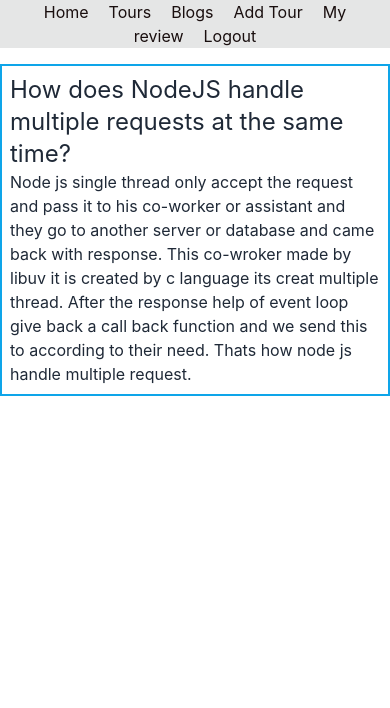
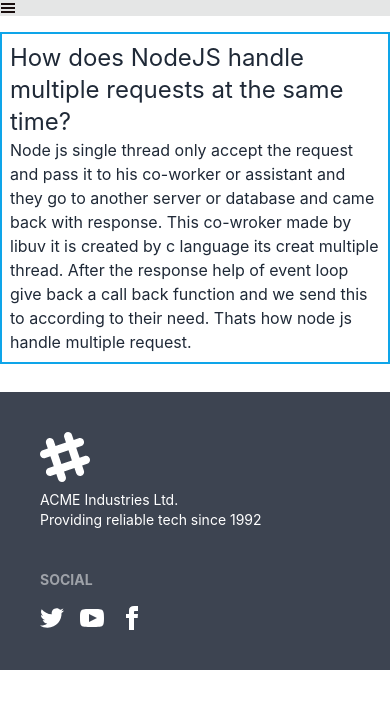
Before and after one commit to sou2000s/service-website-client, a React (Create React App) app: page /blogs in a window 390 px wide. Shown: the top 708 px of the page. Built offline with nearby package versions, Linux system fonts and the light colour scheme; no server answers; sample sign-in values are in the browser's storage.

Commit message:
responsive nav bar adeded

```diff
--- a/src/components/AddTour/AddTour.js
+++ b/src/components/AddTour/AddTour.js
@@ -1,6 +1,7 @@
 import React from 'react';
 import toast from 'react-hot-toast';
 import useTitle from '../../hooks/useTitle';
+import Footer from '../Footer/Footer';
 
 const AddTour = () => {
  useTitle('AddTour')
@@ -43,7 +44,7 @@
     return (
         <div className='text-center mt-10'>
               <h1 className='text-4xl mb-10'>Add Tour</h1>
-             <form onSubmit={handleAddTour} className="">
+             <form onSubmit={handleAddTour} className="mb-10">
              <input type="text" name='tourName' placeholder="Tour Name"  className="input input-bordered input-primary w-full max-w-xs" />
              <br />
              <input type="text"  name='price' placeholder="price"  className="input input-bordered input-primary w-full mt-9 max-w-xs" />
@@ -60,6 +61,9 @@
 
                  <button type='submit' className='btn btn-primary mt-9'>Add tour</button>
              </form>
+
+            <Footer></Footer>
+
         </div>
     );
 };
--- a/src/components/Blogs/Blogs.js
+++ b/src/components/Blogs/Blogs.js
@@ -1,5 +1,6 @@
 import React from 'react';
 import useTitle from '../../hooks/useTitle';
+import Footer from '../Footer/Footer';
 
 const Blogs = () => {
     useTitle('Blogs')
@@ -17,6 +18,8 @@
 
           </div>
 
+
+         <Footer/>
         </div>
     );
 };
--- a/src/components/Card/Card.js
+++ b/src/components/Card/Card.js
@@ -5,7 +5,7 @@
 const Card = ({tour}) => {
     return (
         <div>
-            <div className="card w-72 md:ml-0 ml-6  md:w-96  bg-base-100 shadow-xl hover:scale-110 duration-500 ease-in-out">
+            <div className="card w-72 md:ml-0 ml-6 md:mt-0 mt-7 md:w-96  bg-base-100 shadow-xl hover:scale-110 duration-500 ease-in-out">
   <figure className="px-10 pt-10">
     <img src={tour.image} alt={tour.name} className="rounded-xl w-72   " />
   </figure>
--- a/src/components/Contact/Contact.js
+++ b/src/components/Contact/Contact.js
@@ -2,8 +2,16 @@
 
 const Contact = () => {
     return (
-        <div>
-
+        <div className='broder border-2 rounded-xl border-green-400 w-72 md:w-96 p-3'>
+              <h1 className='text-5xl'>Contact Me</h1>
+              <p>Feel free to ask any question and anything you want to know</p>
+            <form >
+            <input type="emial" placeholder="email" className="input mt-4 input-bordered input-success w-full max-w-xs" />
+            <br />
+            <textarea className="textarea textarea-success w-64 md:w-80 mt-4" placeholder="Message"></textarea>
+             <br />
+            <button className='btn btn-success'>Submit</button>
+            </form>
         </div>
     );
 };
--- /dev/null
+++ b/src/components/Footer/Footer.js
@@ -0,0 +1,22 @@
+import React from 'react';
+
+const Footer = () => {
+    return (
+        <footer className="footer p-10 bg-neutral text-neutral-content">
+        <div>
+          <svg width="50" height="50" viewBox="0 0 24 24" xmlns="http://www.w3.org/2000/svg" fillRule="evenodd" clipRule="evenodd" className="fill-current"><path d="M22.672 15.226l-2.432.811.841 2.515c.33 1.019-.209 2.127-1.23 2.456-1.15.325-2.148-.321-2.463-1.226l-.84-2.518-5.013 1.677.84 2.517c.391 1.203-.434 2.542-1.831 2.542-.88 0-1.601-.564-1.86-1.314l-.842-2.516-2.431.809c-1.135.328-2.145-.317-2.463-1.229-.329-1.018.211-2.127 1.231-2.456l2.432-.809-1.621-4.823-2.432.808c-1.355.384-2.558-.59-2.558-1.839 0-.817.509-1.582 1.327-1.846l2.433-.809-.842-2.515c-.33-1.02.211-2.129 1.232-2.458 1.02-.329 2.13.209 2.461 1.229l.842 2.515 5.011-1.677-.839-2.517c-.403-1.238.484-2.553 1.843-2.553.819 0 1.585.509 1.85 1.326l.841 2.517 2.431-.81c1.02-.33 2.131.211 2.461 1.229.332 1.018-.21 2.126-1.23 2.456l-2.433.809 1.622 4.823 2.433-.809c1.242-.401 2.557.484 2.557 1.838 0 .819-.51 1.583-1.328 1.847m-8.992-6.428l-5.01 1.675 1.619 4.828 5.011-1.674-1.62-4.829z"></path></svg>
+          <p>ACME Industries Ltd.<br/>Providing reliable tech since 1992</p>
+        </div>
+        <div>
+          <span className="footer-title">Social</span>
+          <div className="grid grid-flow-col gap-4">
+            <a><svg xmlns="http://www.w3.org/2000/svg" width="24" height="24" viewBox="0 0 24 24" className="fill-current"><path d="M24 4.557c-.883.392-1.832.656-2.828.775 1.017-.609 1.798-1.574 2.165-2.724-.951.564-2.005.974-3.127 1.195-.897-.957-2.178-1.555-3.594-1.555-3.179 0-5.515 2.966-4.797 6.045-4.091-.205-7.719-2.165-10.148-5.144-1.29 2.213-.669 5.108 1.523 6.574-.806-.026-1.566-.247-2.229-.616-.054 2.281 1.581 4.415 3.949 4.89-.693.188-1.452.232-2.224.084.626 1.956 2.444 3.379 4.6 3.419-2.07 1.623-4.678 2.348-7.29 2.04 2.179 1.397 4.768 2.212 7.548 2.212 9.142 0 14.307-7.721 13.995-14.646.962-.695 1.797-1.562 2.457-2.549z"></path></svg></a>
+            <a><svg xmlns="http://www.w3.org/2000/svg" width="24" height="24" viewBox="0 0 24 24" className="fill-current"><path d="M19.615 3.184c-3.604-.246-11.631-.245-15.23 0-3.897.266-4.356 2.62-4.385 8.816.029 6.185.484 8.549 4.385 8.816 3.6.245 11.626.246 15.23 0 3.897-.266 4.356-2.62 4.385-8.816-.029-6.185-.484-8.549-4.385-8.816zm-10.615 12.816v-8l8 3.993-8 4.007z"></path></svg></a>
+            <a><svg xmlns="http://www.w3.org/2000/svg" width="24" height="24" viewBox="0 0 24 24" className="fill-current"><path d="M9 8h-3v4h3v12h5v-12h3.642l.358-4h-4v-1.667c0-.955.192-1.333 1.115-1.333h2.885v-5h-3.808c-3.596 0-5.192 1.583-5.192 4.615v3.385z"></path></svg></a>
+          </div>
+        </div>
+      </footer>
+    );
+};
+
+export default Footer;
--- a/src/components/Home/Home.js
+++ b/src/components/Home/Home.js
@@ -6,11 +6,14 @@
 import accomondationIcon from '../../pictures/icons/icons8-accommodation-64.png'
 import TransportationIcon from '../../pictures/icons/icons8-public-transportation-48.png'
 import expertIcon from '../../pictures/icons/icons8-expert-64.png'
+import Contact from "../Contact/Contact";
+import Footer from "../Footer/Footer";
 
 const Home = () => {
     useTitle("Home")
     const data = useLoaderData()
     console.log(data);
+
   return (
     <div>
       <div className="hero min-h-screen bg-base-300">
@@ -28,7 +31,7 @@
            <h1 className="text-center  text-3xl md:text-6xl mt-24">My Favourite Tours</h1>
 
 
-            <div className="grid md:grid-cols-3 ml-6 mt-32 md:ml-36">
+            <div className="md:flex flex-row-reverse justify-evenly flex-wrap">
                 {
                     data.result.map(tour => <Card key={tour._id} tour={tour}></Card>)
                 }
@@ -49,9 +52,11 @@
           </div>
           </div>
 
-       <div>
+       <div className="mt-20 mb-14 md:ml-0  flex justify-center">
+               <Contact/>
+       </div>
 
-       </div>
+     <Footer/>
 
     </div>
   );
--- a/src/components/MyReview/MyReview.js
+++ b/src/components/MyReview/MyReview.js
@@ -3,6 +3,7 @@
 
 import { AuthContext } from "../../contexts/AuthProvider";
 import useTitle from "../../hooks/useTitle";
+import Footer from "../Footer/Footer";
 
 const MyReview = () => {
   useTitle('Myreview')
@@ -79,12 +80,13 @@
 
 
   return (
-    <div className="grid md:grid-cols-3 gap-28 md:ml-36">
-      {userReview?.length === 0 ? (
+    <div >
+    <div className="grid md:grid-cols-3 md:gap-20 ml-3 gap-3 md:ml-36 mb-96">
+    {userReview.length === 0 ? (
         <p>You dont post any review</p>
       ) : (
         userReview?.map((review) => (
-          <div className="card w-60 ml-8 md:w-96 bg-neutral text-neutral-content">
+          <div className="card w-60 md:mt-20 mt-6  ml-8 md:w-96 bg-neutral text-neutral-content">
             <div className="card-body items-center text-center">
               <h2 className="card-title">{review.tourName}</h2>
               <p>{review.text}</p>
@@ -105,14 +107,17 @@
 <div className="modal">
   <form onSubmit={habdleUpdateUserReview} className="modal-box relative">
     <label htmlFor="my-modal-3" className="btn btn-sm btn-circle absolute right-2 top-2">✕</label>
-    <input type="text" name="text" defaultValue={review.text} placeholder="Type here" className="input input-bordered input-accent w-full max-w-xs" />
-    <button type="submit">update</button>
+    <textarea className="textarea textarea-accent w-72" defaultValue={review.text} placeholder="" name="text"></textarea>
+    <br />
+    <button type="submit" className="btn btn-outline btn-success">update</button>
 
   </form>
 </div>
+    </div>
 
 
 
+    <Footer />
     </div>
   );
 };
--- a/src/components/Navbar/Navbar.js
+++ b/src/components/Navbar/Navbar.js
@@ -1,8 +1,10 @@
-import React, { useContext } from 'react';
+import React, { useContext, useState } from 'react';
 import { Link } from 'react-router-dom';
 import { AuthContext } from '../../contexts/AuthProvider';
-
+import {GiHamburgerMenu} from 'react-icons/gi'
+import {AiOutlineClose} from 'react-icons/ai'
 const Navbar = () => {
+     const [open , setOpen] = useState(false)
 
     const {user ,logout} = useContext(AuthContext)
     const handleLogout = ()=>{
@@ -10,24 +12,40 @@
         .then(()=>{})
         .catch(error=> console.log(error.message))
     }
+
+
+
+    const handleNavbar = () =>{
+        setOpen(!open)
+    }
     return (
         <div className='text-center bg-base-300 text-[#190e0e]'>
-            <Link to='/'>Home</Link>
-            <Link className='ml-5' to='/tours'>Tours</Link>
-            <Link className='ml-5' to='/blogs'>Blogs</Link>
+
+            <ul className={`md:flex md:static absolute justify-center md:w-full w-36 z-[20] md:p-7 bg-base-300 ease-in-out duration-500  ${open ? "top-4" : "top-[-200px]"}`}>
+            <li><Link to='/'>Home</Link></li>
+            <li><Link className='ml-5' to='/tours'>Tours</Link></li>
+            <li> <Link className='ml-5' to='/blogs'>Blogs</Link></li>
             {
                 user?.email ? <>
-                 <Link className='ml-5'  to='/addtour'>Add Tour</Link>
-            <Link className='ml-5' to='/myreview'>My review</Link>
-            <Link className='ml-5' onClick={handleLogout}>Logout</Link>
+                 <li><Link className='ml-5'  to='/addtour'>Add Tour</Link></li>
+           <li> <Link className='ml-5' to='/myreview'>My review</Link></li>
+            <li><Link className='ml-5' onClick={handleLogout}>Logout</Link></li>
             </> :
             <>
-            <Link className='ml-5' to='/register'>Register</Link>
-            <Link className='ml-5' to='/login'>Login</Link>
+            <li><Link className='ml-5' to='/register'>Register</Link></li>
+            <li><Link className='ml-5' to='/login'>Login</Link></li>
             </>
             }
 
 
+            </ul>
+
+
+            <div onClick={handleNavbar} className="md:hidden ">
+                 {
+                    open ? <AiOutlineClose/> : <GiHamburgerMenu/>
+                 }
+             </div>
 
 
 
@@ -36,6 +54,10 @@
 
 
         </div>
+
+
+
+
     );
 };
 
--- a/src/components/Tours/Tours.js
+++ b/src/components/Tours/Tours.js
@@ -8,7 +8,7 @@
     useTitle('Tours')
     const data = useLoaderData()
     console.log(data);
-    const {loading} = useContext(AuthContext)
+    const {loading } = useContext(AuthContext)
     if(loading){
         return <progress className="progress w-56"></progress>
     }
```
